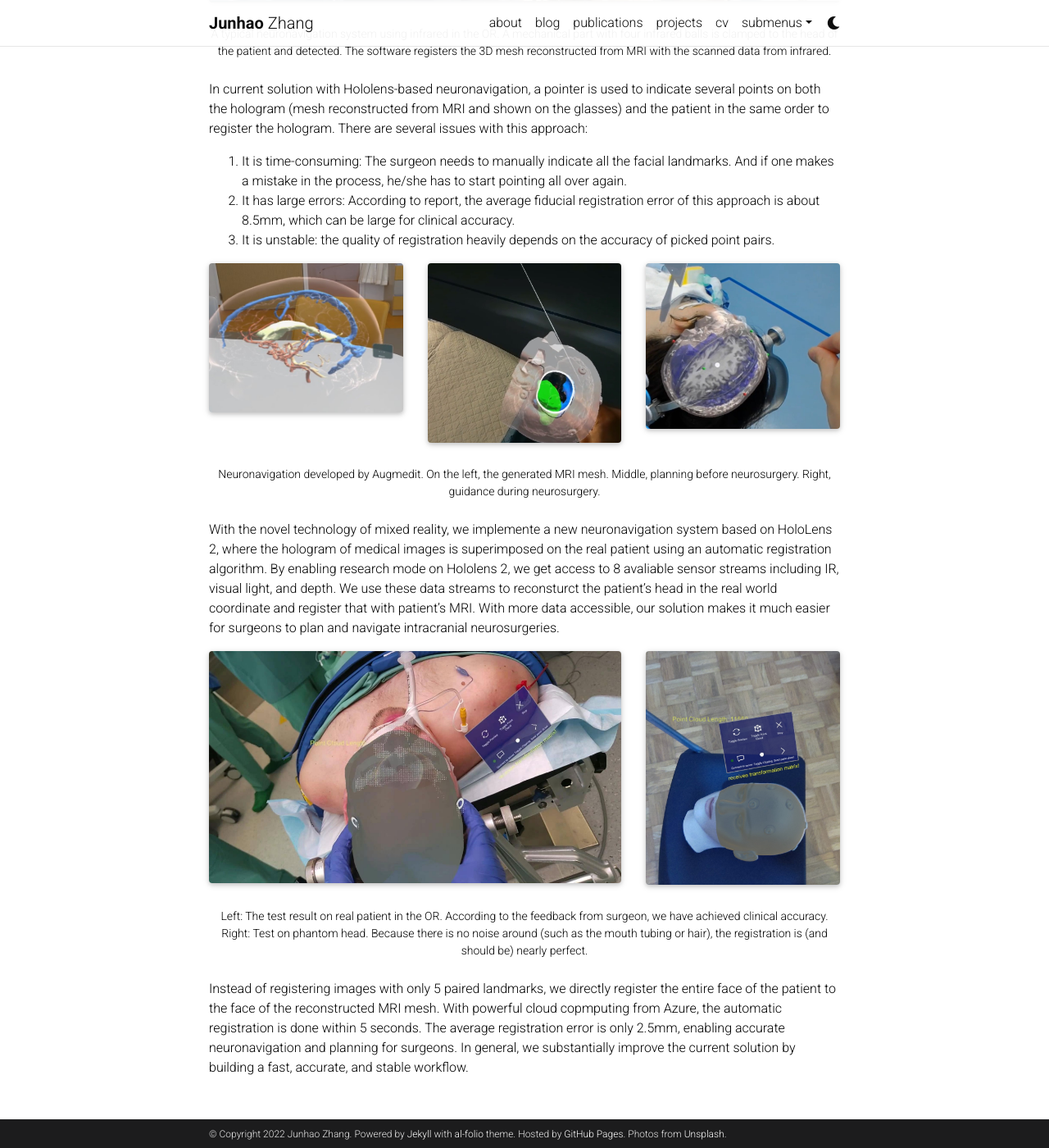
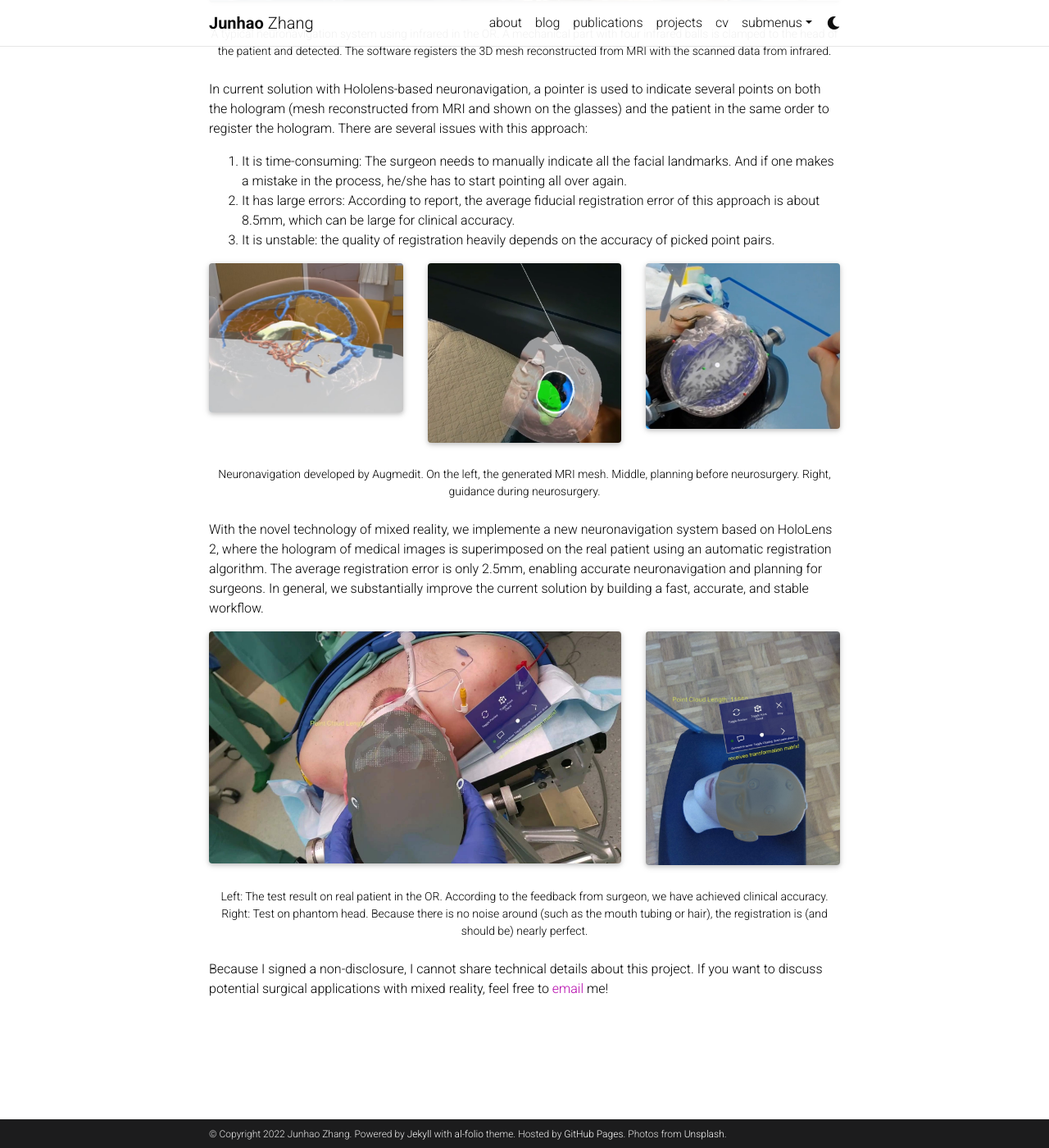
Before and after one commit to Junha0Zhang/junha0Zhang.github.io, a Jekyll site: the page built from _projects/5_project.md, in a window 1280 px wide and 1400 px high, scrolled down 803 px. Shown: the whole window at 82% size. Built offline with Jekyll 4.4.1, drawn with Linux system fonts in a browser that asks for light colours; full-size pictures stand in for the smaller copies a plugin makes; comment, search, counter and statistics services are not loaded; a style sheet for code colours, icons or effects is not loaded.

Commit message:
Update 5_project.md

```diff
--- a/_projects/5_project.md
+++ b/_projects/5_project.md
@@ -39,7 +39,7 @@
     Neuronavigation developed by Augmedit. On the left, the generated MRI mesh. Middle, planning before neurosurgery. Right, guidance during neurosurgery.
 </div>
 
-With the novel technology of mixed reality, we implemente a new neuronavigation system based on HoloLens 2, where the hologram of medical images is superimposed on the real patient using an automatic registration algorithm. By enabling research mode on Hololens 2, we get access to 8 avaliable sensor streams including IR, visual light, and depth. We use these data streams to reconsturct the patient's head in the real world coordinate and register that with patient's MRI. With more data accessible, our solution makes it much easier for surgeons to plan and navigate intracranial neurosurgeries.
+With the novel technology of mixed reality, we implemente a new neuronavigation system based on HoloLens 2, where the hologram of medical images is superimposed on the real patient using an automatic registration algorithm. The average registration error is only 2.5mm, enabling accurate neuronavigation and planning for surgeons. In general, we substantially improve the current solution by building a fast, accurate, and stable workflow.
 
 
 <div class="row justify-content-sm-center">
@@ -54,4 +54,4 @@
     Left: The test result on real patient in the OR. According to the feedback from surgeon, we have achieved clinical accuracy. Right: Test on phantom head. Because there is no noise around (such as the mouth tubing or hair), the registration is (and should be) nearly perfect.
 </div>
 
-Instead of registering images with only 5 paired landmarks, we directly register the entire face of the patient to the face of the reconstructed MRI mesh. With powerful cloud copmputing from Azure, the automatic registration is done within 5 seconds. The average registration error is only 2.5mm, enabling accurate neuronavigation and planning for surgeons. In general, we substantially improve the current solution by building a fast, accurate, and stable workflow.
+Because I signed a non-disclosure, I cannot share technical details about this project. If you want to discuss potential surgical applications with mixed reality, feel free to [email](junhzhang@student.ethz.ch) me!
```
